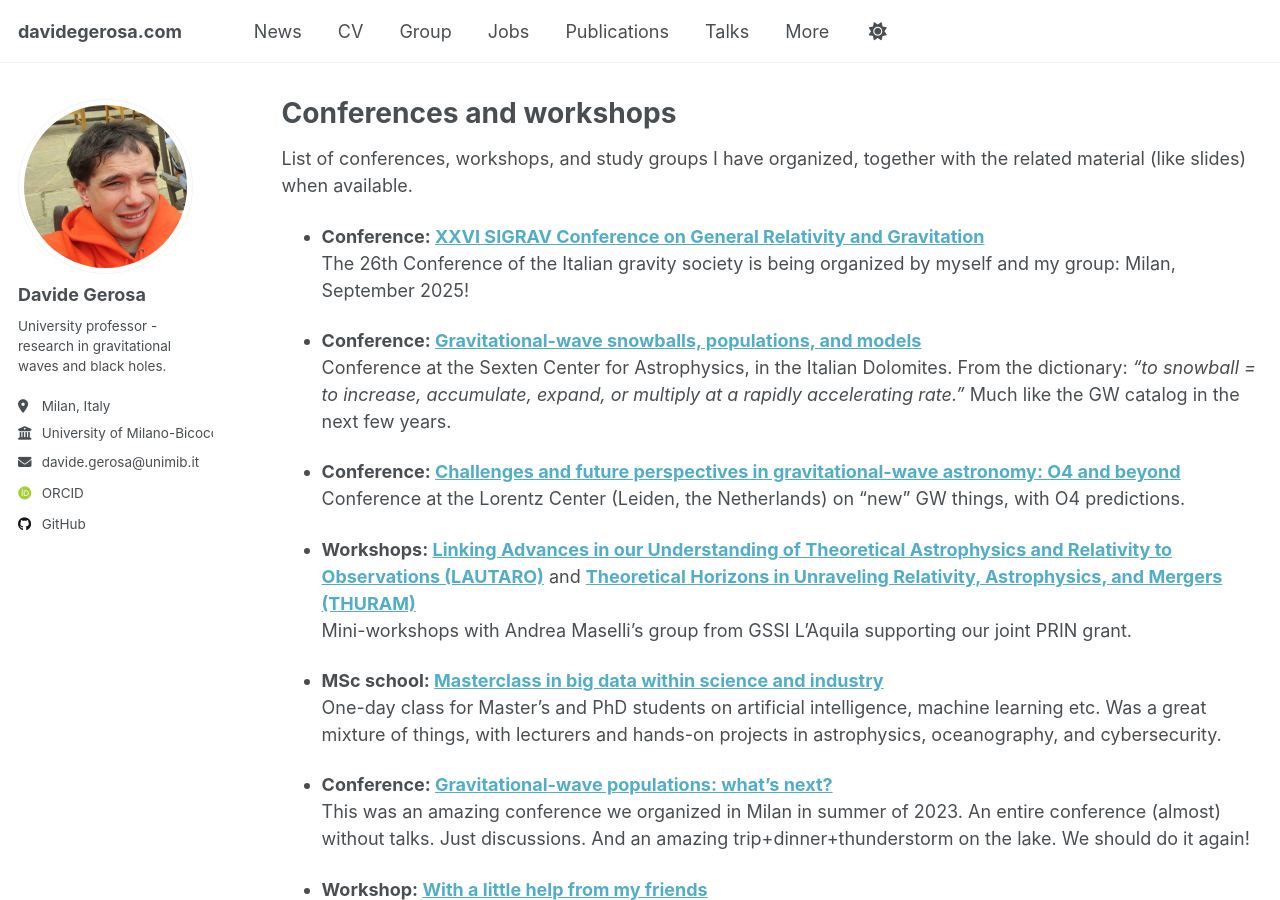
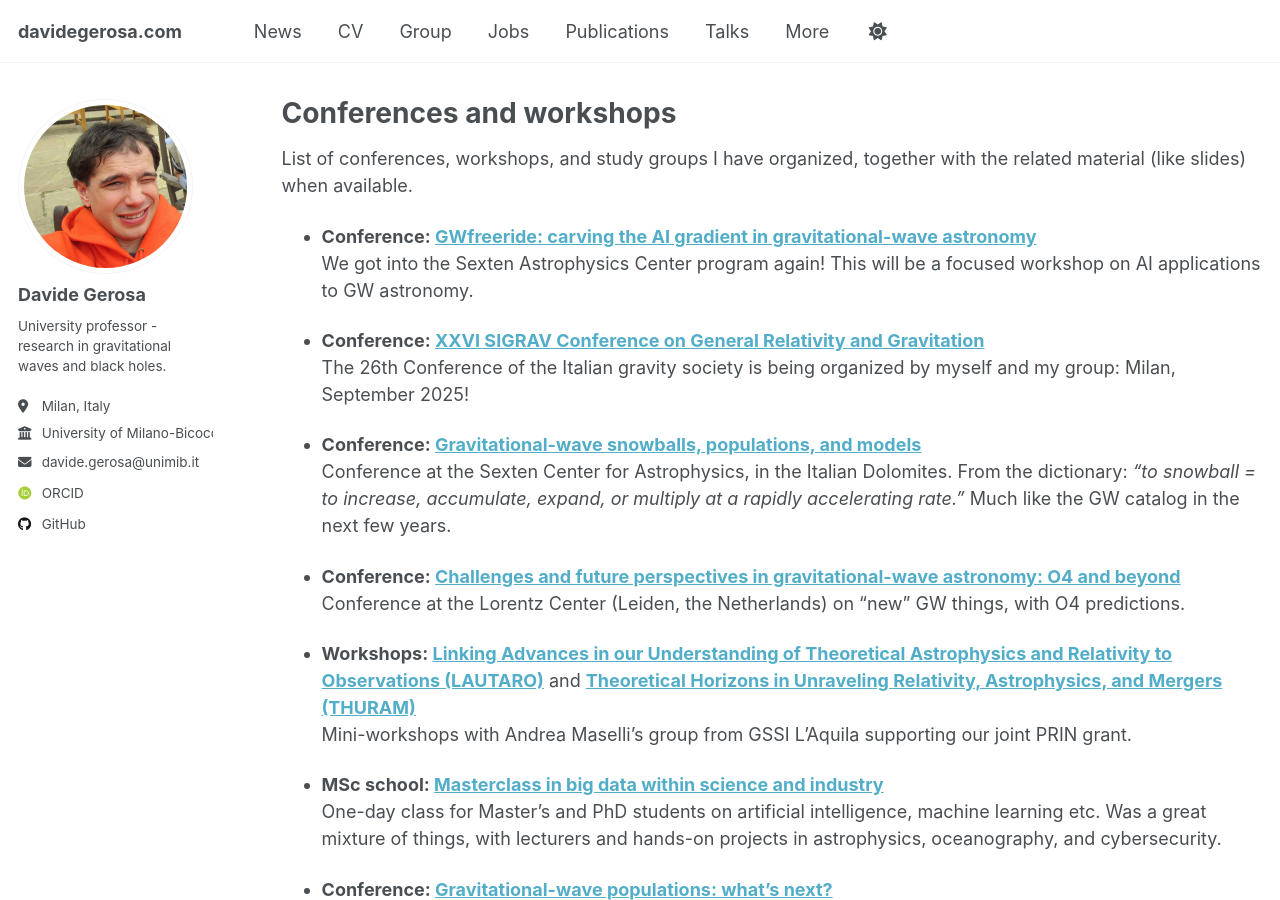
Before and after one commit to dgerosa/website, a Jekyll site: the page built from _pages/conferences.md, in a window 1280 px wide and 900 px high. Built offline with Jekyll 4.4.1, drawn with Linux system fonts in a browser that asks for light colours; some web fonts are replaced.

Commit message:
Mon Aug 11 20:34:18 CEST 2025

```diff
--- a/_pages/conferences.md
+++ b/_pages/conferences.md
@@ -9,6 +9,8 @@ author_profile: true
 
 List of conferences, workshops, and study groups I have organized, together with the related material (like slides) when available.
 
+- **Conference: [GWfreeride: carving the AI gradient in gravitational-wave astronomy](https://sites.google.com/unimib.it/gwfreeride)**
+  We got into the Sexten Astrophysics Center program again! This will be a focused workshop on AI applications to GW astronomy.
 
 - **Conference: [XXVI SIGRAV Conference on General Relativity and Gravitation](https://sites.google.com/unimib.it/sigrav2025)**
   The 26th Conference of the Italian gravity society is being organized by myself and my group: Milan, September 2025!
```
